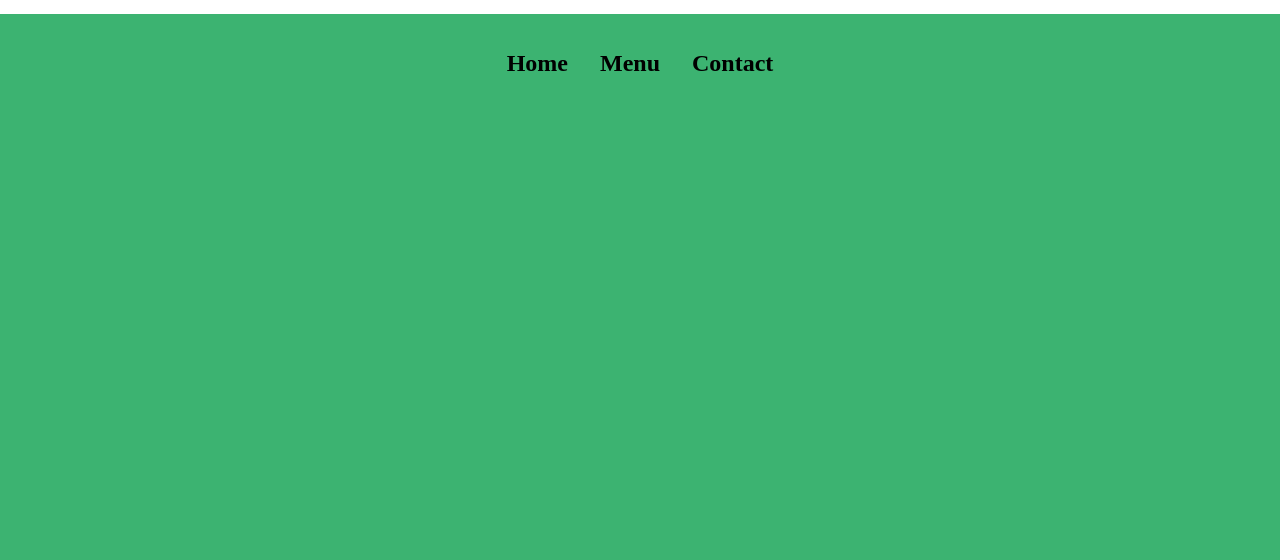
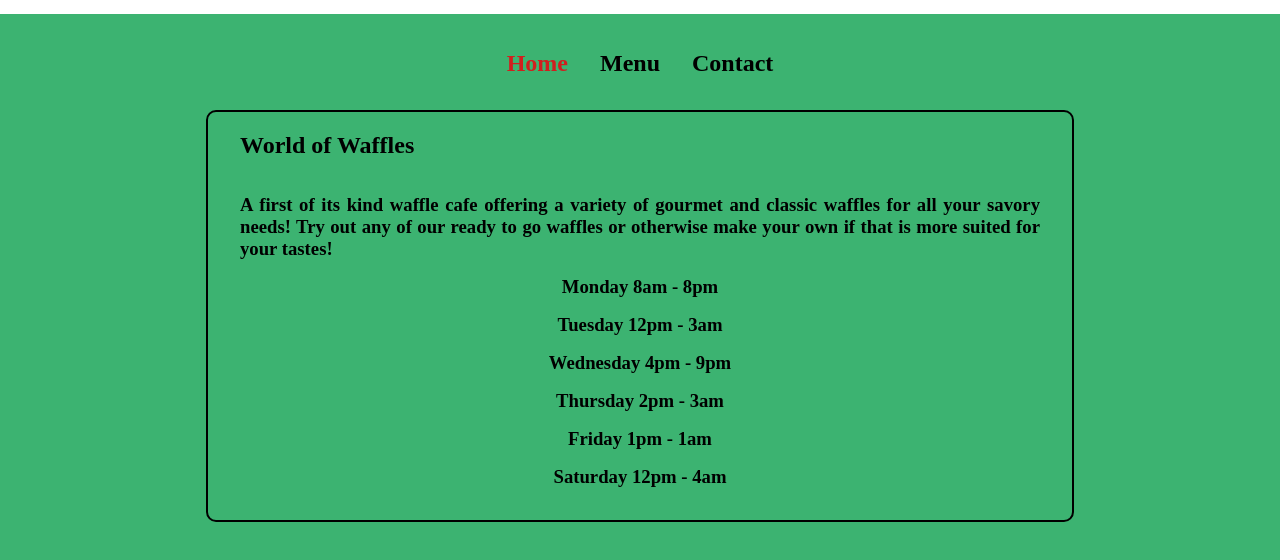
Before and after one commit to Uzairkhan98/restaurant-page, a website built with webpack: page dist/index.html in a window 1280 px wide. Shown: the part 132-692 px from the top of the page. Built offline with nearby package versions, Linux system fonts and the light colour scheme.

Commit message:
Added basic tab based page switching for modules

```diff
--- a/package.json
+++ b/package.json
@@ -13,6 +13,7 @@
   "devDependencies": {
     "css-loader": "^6.7.1",
     "html-webpack-plugin": "^5.5.0",
+    "json5": "^2.2.1",
     "style-loader": "^3.3.1",
     "webpack": "^5.74.0",
     "webpack-cli": "^4.10.0",
--- /dev/null
+++ b/src/home/data.json
@@ -0,0 +1,23 @@
+{
+    "title": "World of Waffles",
+    "description" : "A first of its kind waffle cafe offering a variety of gourmet and classic waffles for all your savory needs! Try out any of our ready to go waffles or otherwise make your own if that is more suited for your tastes!",
+    "timings": {
+        "days": [
+            "Monday",
+            "Tuesday",
+            "Wednesday",
+            "Thursday",
+            "Friday",
+            "Saturday"
+        ],
+        "hours": [
+            "8am - 8pm",
+            "12pm - 3am",
+            "4pm - 9pm",
+            "2pm - 3am",
+            "1pm - 1am",
+            "12pm - 4am"
+        ]
+    },
+    "location": "12th Wayward Road, Nutella street, Main Waffle Junction, Dessertland."
+}
--- /dev/null
+++ b/src/home/homeStyle.css
@@ -0,0 +1,12 @@
+.timeTable{
+    display: flex;
+    flex-direction: column;
+    text-align: center;
+    width: 100%;
+    gap: 1rem;
+}
+
+h3{
+    padding: 0px;
+    margin: 0px;
+}
--- a/src/home/index.js
+++ b/src/home/index.js
@@ -1,10 +1,32 @@
-
-
+import data from './data.json'
+import './homeStyle.css'
 
 function container() {
     const element = document.createElement('div')
     element.setAttribute('id', 'home')
-    element.classList.add('home')
+    element.classList.add('homePage')
+
+    const title = document.createElement('h2')
+    title.innerText = data.title
+
+    const description = document.createElement('h3')
+    description.innerText = data.description
+
+    let schedule = document.createElement('div')
+    schedule.classList.add('timeTable')
+    data.timings.days.forEach(
+        (day,i) => {
+           let details = document.createElement('h3')
+            details.innerText = `${day} ${data.timings.hours[i]}`
+            schedule.appendChild(details)
+        }
+    )
+
+    element.appendChild(title)
+    element.appendChild(description)
+    element.appendChild(schedule)
+
+    return element
 }
 
 export default container()
--- a/src/index.js
+++ b/src/index.js
@@ -1,7 +1,8 @@
 import './style.css'
 import logo from './wow-logo.png'
+import home from './home/index.js'
+import menu from './menu/index.js'
 
-document.body.setAttribute('style', 'padding:0px; margin: 0px;')
 
 function content() {
     const element = document.createElement('div');
@@ -23,15 +24,19 @@ function header() {
     return element
 }
 
+const pages = ['home', 'menu', 'contact']
+
 function navBar() {
     const element = document.createElement('div');
     element.classList.add('navBar')
 
-    const pages = ['home', 'menu', 'contact']
 
     pages.forEach( (route, i) => {
         const Page = document.createElement("h2")
         Page.innerText = route
+        if(i == 0){
+            Page.classList.add('active')
+        }
         Page.addEventListener("click", () => changeTab(route, i))
         element.appendChild(Page)
     })
@@ -40,13 +45,32 @@ function navBar() {
 }
 
 function changeTab(route, i){
-    console.log(route, i)
+    const Page = document.querySelector('.navBar')
+    let lastRoute = 0;
+    Page.childNodes.forEach((node, index) => {
+        if(node.classList.value =='active'){
+            node.classList.remove('active')
+            lastRoute = index
+        }
+        if(index == i)
+            node.classList.add('active')
+    })
+
+    const main = document.getElementById('content')
+
+    document.getElementById(`${pages[lastRoute]}`).remove()
+    const section = route == 'home'? home
+    : route == 'menu' ? menu :
+
+    section.classList.add('section')
+    main.appendChild(section)
 }
 
 let main = content()
 
 main.appendChild(header())
 main.appendChild(navBar())
-
+home.classList.add('section')
+main.appendChild(home)
 
 document.body.appendChild(main)
--- /dev/null
+++ b/src/menu/index.js
@@ -0,0 +1,13 @@
+function container() {
+    const element = document.createElement('div')
+
+    const title = document.createElement('h1')
+    title.innerText = 'Success!'
+
+    element.appendChild(title)
+    element.setAttribute('id', 'menu')
+
+    return element
+}
+
+export default container()
--- a/src/style.css
+++ b/src/style.css
@@ -1,9 +1,14 @@
+body{
+    padding: 0%;
+    margin: 0%;
+}
+
 .content{
-    height: 100vh;
+    min-height: 100vh;
     width: 100vw;
     background-color: mediumseagreen;
     --logoHeight : 7rem;
-
+    position: absolute;
 }
 
 .content img {
@@ -34,4 +39,23 @@
     color: azure;
     transform: translateY(-0.5rem);
     transition-duration: 0.5s;
+    cursor: pointer;
 }
+
+h2.active{
+    color: rgb(210, 30, 30);
+}
+
+.section{
+    border: solid 2px black;
+    border-radius: 10px;
+    width: min(80vw, 800px);
+    padding-inline: 2rem;
+    padding-bottom: 2rem;
+    margin-inline: auto;
+    margin-bottom: 2rem;
+    display: flex;
+    flex-direction: column;
+    gap: 1rem;
+    text-align: justify;
+}
--- a/webpack.config.js
+++ b/webpack.config.js
@@ -29,6 +29,13 @@ module.exports = {
             test: /\.(png|svg|jpg|jpeg|gif)$/i,
             type: 'asset/resource',
           },
+          {
+            test: /\.json5$/i,
+            type: 'json',
+            parser: {
+              parse: json5.parse,
+            },
+          },
         ],
 
       },
```
Also changed, not shown: src/home/style.css (deleted), 1 other file.
